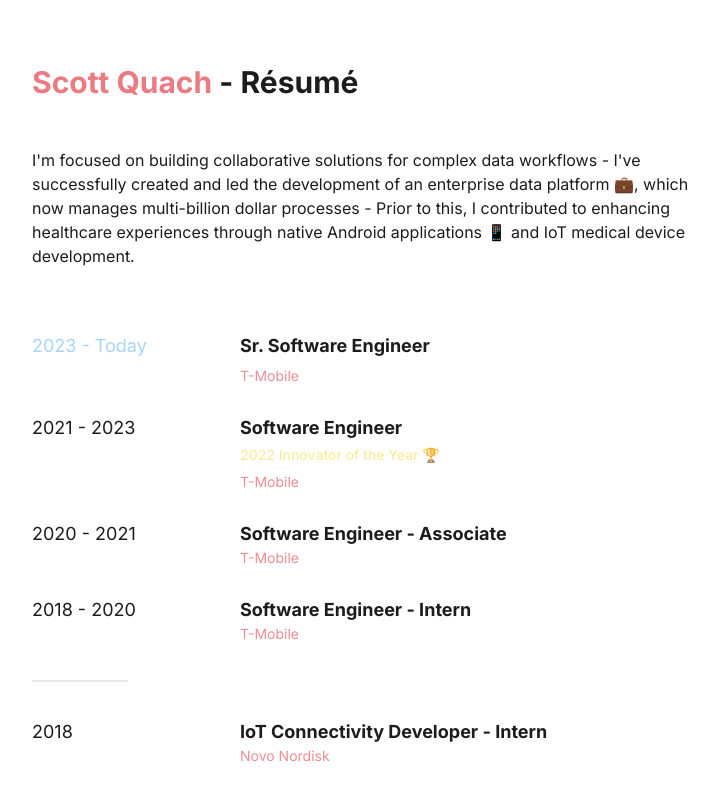
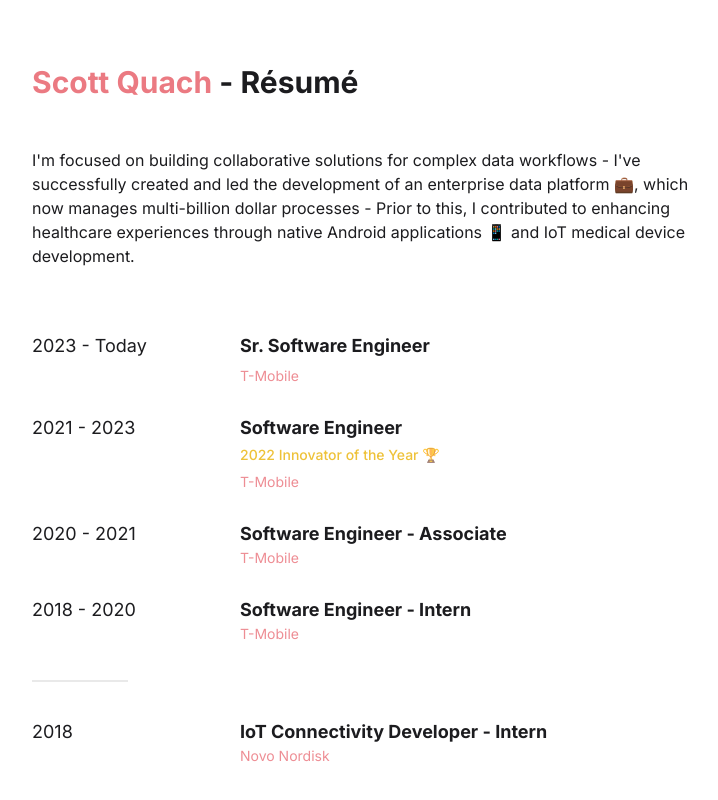
Before and after one commit to scottquach/Portfolio-2022, a React (Create React App) app: page /resume in a window 1280 px wide. Shown: the top 800 px of the page, without its empty margins (272-990 px from the left). Built offline with nearby package versions, Linux system fonts and the light colour scheme.

Commit message:
Fixed light mode

```diff
--- a/src/components/Resume.js
+++ b/src/components/Resume.js
@@ -20,7 +20,7 @@ export default function Resume() {
 
             <div className="flex flex-col mt-16 mb-16">
                 <div className="experience-grid">
-                    <div className="text-lg text-primary-light">2023 - Today</div>
+                    <div className="text-lg">2023 - Today</div>
                     <div className="text-left">
                         <div className="mb-1.5">
                             <div className="font-semibold text-lg">Sr. Software Engineer</div>
@@ -32,7 +32,7 @@ export default function Resume() {
                     <div className="text-left">
                         <div className="mb-1.5">
                             <div className="font-semibold text-lg">Software Engineer</div>
-                            <span className="opacity-80 text-sm font-medium text-amber-200">
+                            <span className="opacity-80 text-sm font-medium text-yellow-500 dark:text-amber-200">
                                 2022 Innovator of the Year 🏆
                             </span>
                         </div>
```
